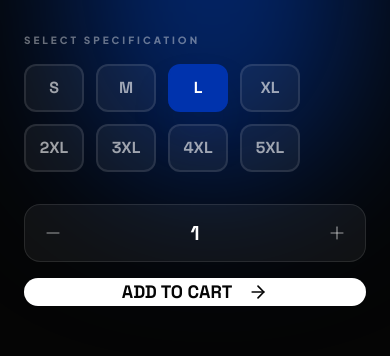
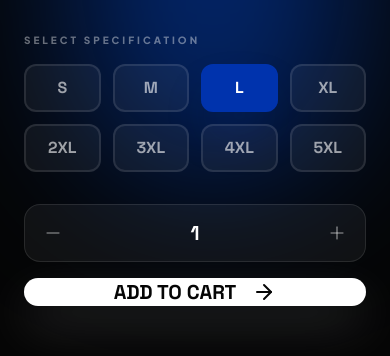
Before and after one commit to diegomorono/cardano-merch, a Next.js app: page / in a window 390 px wide. Shown: the part 789-1145 px from the top of the page. Built offline with nearby package versions, Linux system fonts and the light colour scheme.

Commit message:
Mobile UI refix

```diff
--- a/src/app/page.tsx
+++ b/src/app/page.tsx
@@ -158,12 +158,12 @@ export default function Home() {
             {/* Sizes */}
             <div className="space-y-4">
               <h4 className="text-[10px] font-black uppercase tracking-[0.3em] text-white/40">Select Specification</h4>
-              <div className="flex flex-wrap gap-3 md:gap-4">
+              <div className="grid grid-cols-4 md:flex md:flex-wrap gap-3 md:gap-4">
                 {product.variants.map((v) => (
                   <button
                     key={v.sku}
                     onClick={() => { setSelectedVariant(v); setQuantity(1); }}
-                    className={`min-w-[60px] md:min-w-[70px] h-12 md:h-14 rounded-xl md:rounded-2xl font-heading font-bold text-base md:text-lg transition-all duration-500 border-2 cursor-pointer flex items-center justify-center ${selectedVariant.sku === v.sku
+                    className={`w-full md:min-w-[70px] h-12 md:h-14 rounded-xl md:rounded-2xl font-heading font-bold text-base md:text-lg transition-all duration-500 border-2 cursor-pointer flex items-center justify-center ${selectedVariant.sku === v.sku
                       ? "bg-cardano-blue text-white border-cardano-blue shadow-2xl shadow-cardano-blue/30"
                       : "bg-white/5 border-white/10 hover:border-cardano-blue/50 text-white/60"
                       }`}
@@ -176,7 +176,7 @@ export default function Home() {
 
             {/* Quantity Control & Checkout Button */}
             <div className="flex flex-col sm:flex-row items-stretch sm:items-center gap-4 sm:gap-10">
-              <div className="flex items-center justify-between bg-white/5 rounded-2xl border border-white/10 p-2 sm:w-auto">
+              <div className="flex items-center justify-between bg-white/5 rounded-2xl border border-white/10 p-2 w-full sm:w-auto">
                 <button
                   onClick={() => setQuantity(Math.max(1, quantity - 1))}
                   className="w-10 h-10 flex items-center justify-center text-white/40 hover:text-white hover:bg-white/5 rounded-xl transition-all cursor-pointer border-none bg-transparent"
@@ -196,10 +196,10 @@ export default function Home() {
                 whileHover={{ scale: 1.02 }}
                 whileTap={{ scale: 0.98 }}
                 onClick={handleAddToCart}
-                className="flex-1 h-16 md:h-20 bg-white text-charcoal rounded-2xl md:rounded-3xl font-heading font-black text-lg md:text-xl flex items-center justify-center gap-4 transition-all duration-500 hover:shadow-[0_20px_50px_rgba(255,255,255,0.2)] cursor-pointer group border-none"
+                className="flex-1 h-20 bg-white text-charcoal rounded-3xl font-heading font-black text-xl flex items-center justify-center gap-4 transition-all duration-500 shadow-[0_20px_50px_rgba(255,255,255,0.15)] hover:shadow-[0_20px_50px_rgba(255,255,255,0.25)] cursor-pointer group border-none"
               >
                 <span>ADD TO CART</span>
-                <ArrowRight className="w-5 h-5 md:w-6 md:h-6 group-hover:translate-x-2 transition-transform" />
+                <ArrowRight className="w-6 h-6 group-hover:translate-x-2 transition-transform" />
               </motion.button>
             </div>
 
```
